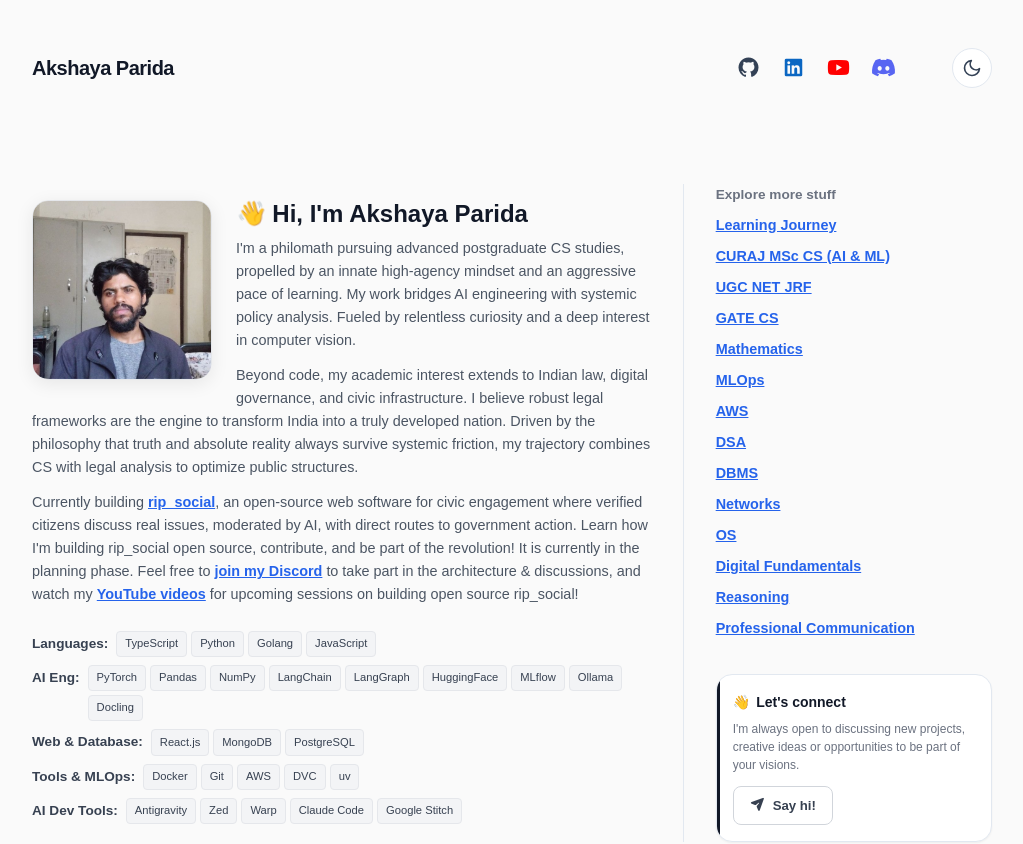
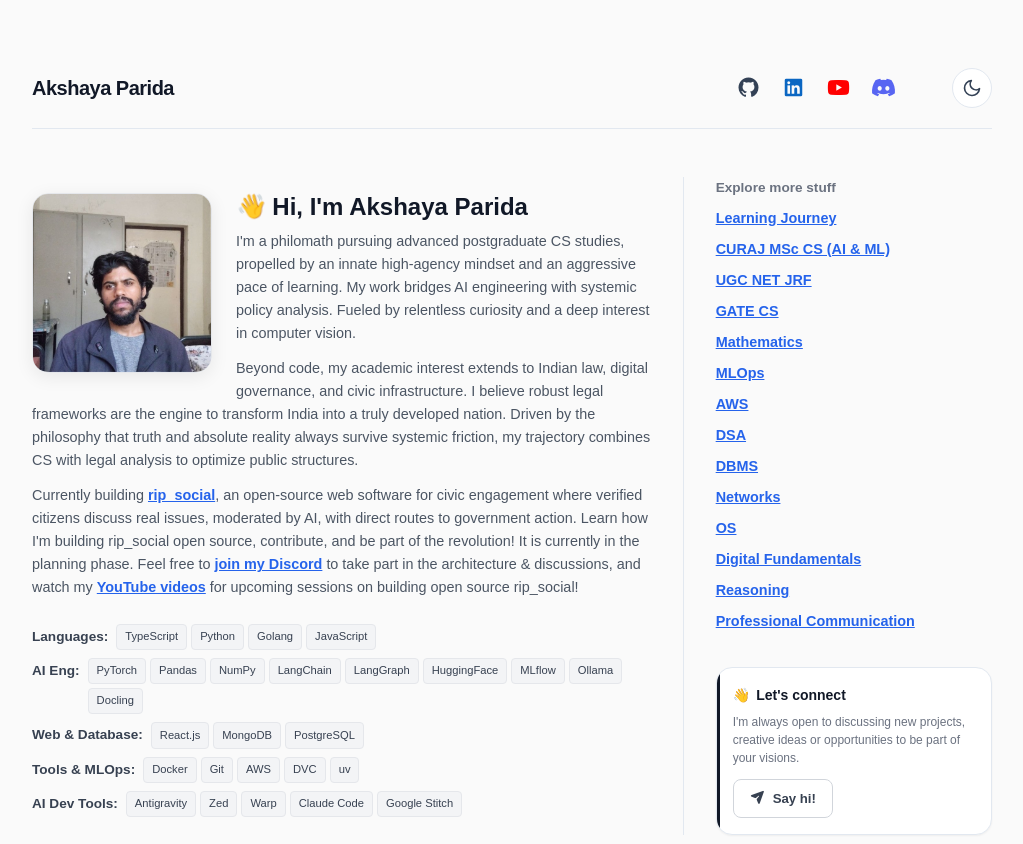
Before and after one commit to akshayaparida/portfolio, a Next.js app: page / in a window 1280 px wide. Shown: the top 844 px of the page, without its empty margins (128-1151 px from the left). Built offline with nearby package versions, Linux system fonts and the light colour scheme; no server answers; some icons are missing; a web font is replaced by a local one.

Commit message:
feat(header): make header sticky with solid background color and bottom border

```diff
--- a/src/app/globals.css
+++ b/src/app/globals.css
@@ -119,15 +119,25 @@ html.dark .theme-toggle {
 
 /* Header */
 header {
+  position: sticky;
+  top: 0;
+  z-index: 100;
   display: flex;
   justify-content: space-between;
   align-items: center;
-  margin-bottom: 4rem;
+  padding-top: 1rem;
+  padding-bottom: 1rem;
+  margin-bottom: 2rem;
+  background-color: var(--bg-light);
+  border-bottom: 1px solid var(--border);
+  transition: background-color 0.3s ease, border-color 0.3s ease;
 }
 
 @media (min-width: 640px) {
   header {
-    margin-bottom: 6rem;
+    padding-top: 1.25rem;
+    padding-bottom: 1.25rem;
+    margin-bottom: 3rem;
   }
 }
 
```
